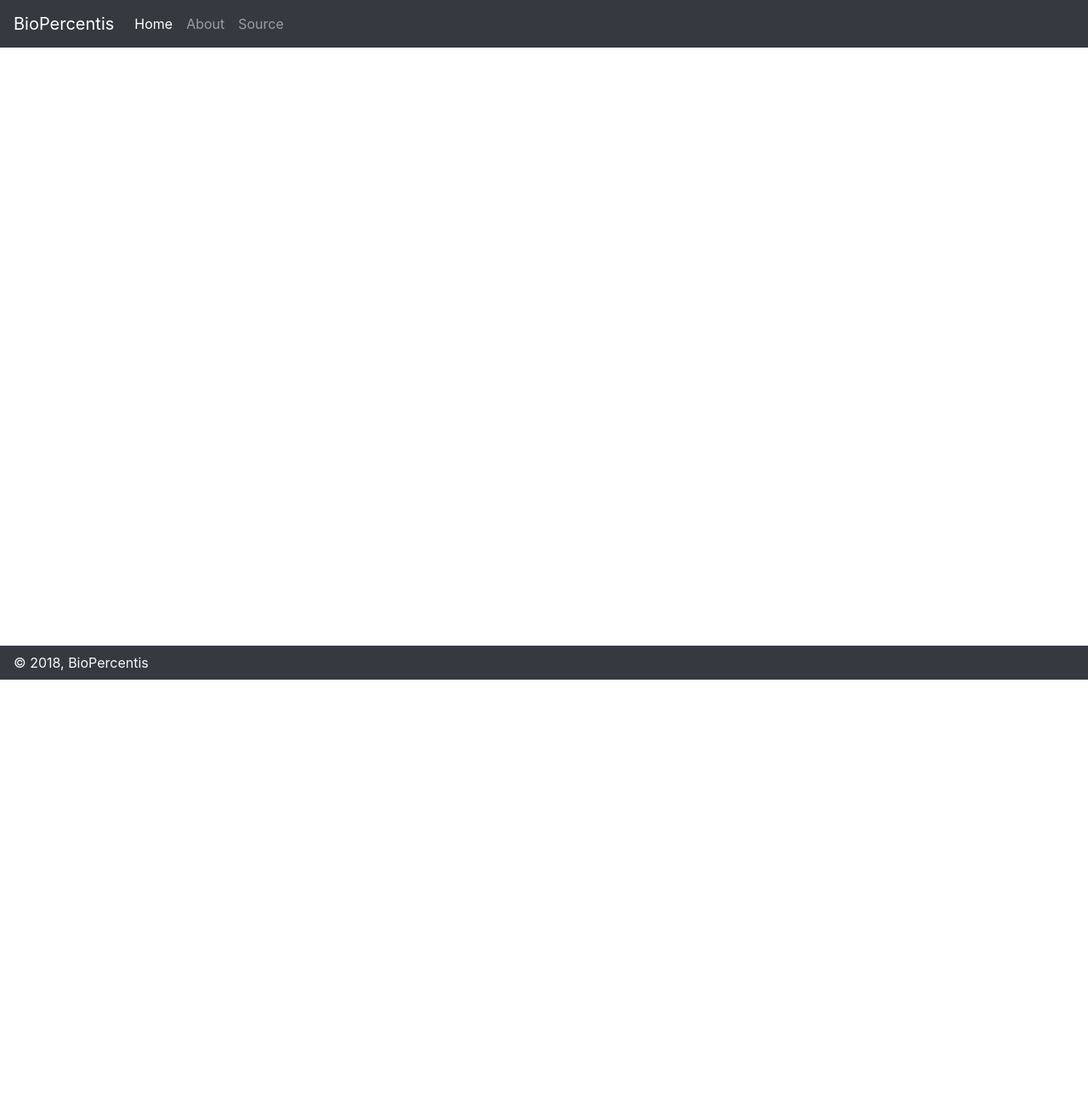
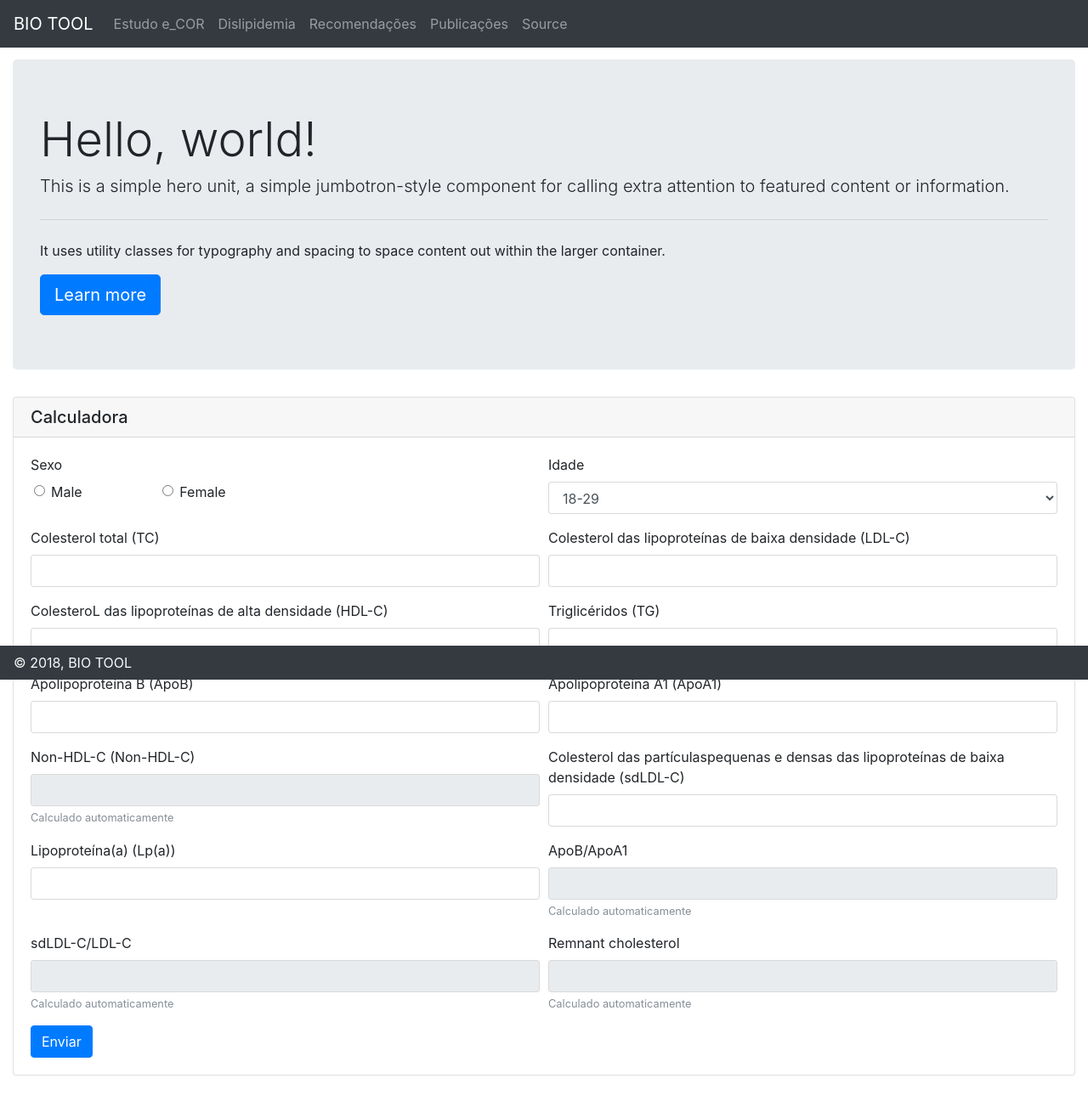
Before and after one commit to HFSVBC/BioTool_INSA, a CodeIgniter app: page /database/ in a window 1280 px wide. Shown: the whole page at 85% size. Before the commit the page ends 800 px from the top, so only its background shows below. Run offline with CodeIgniter, Linux system fonts and the light colour scheme.

Commit message:
calculater template done

```diff
--- a/application/controllers/MainLoader.php
+++ b/application/controllers/MainLoader.php
@@ -3,9 +3,18 @@ defined('BASEPATH') OR exit('No direct script access allowed');
 
 class MainLoader extends CI_Controller {
 
+    public function __construct()
+    {
+        parent::__construct();
+
+//        $this->load->view('templates/header');
+//        $this->load->view('templates/footer');
+    }
+
 	public function index()
 	{
-		$this->load->view('templates/header');
-		$this->load->view('templates/footer');
+        $this->load->view('templates/header');
+        $this->load->view('home');
+        $this->load->view('templates/footer');
 	}
 }
--- /dev/null
+++ b/application/views/home.php
@@ -0,0 +1,107 @@
+<?php
+defined('BASEPATH') OR exit('No direct script access allowed');?>
+<div class="container-fluid">
+    <div class="jumbotron">
+        <h1 class="display-4">Hello, world!</h1>
+        <p class="lead">This is a simple hero unit, a simple jumbotron-style component for calling extra attention to featured content or information.</p>
+        <hr class="my-4">
+        <p>It uses utility classes for typography and spacing to space content out within the larger container.</p>
+        <a class="btn btn-primary btn-lg" href="#" role="button">Learn more</a>
+    </div>
+</div>
+<div class="card">
+    <h5 class="card-header">Calculadora</h5>
+    <div class="card-body">
+        <form>
+            <div class="form-row">
+                <div class="form-group col">
+                    <label>Sexo</label>
+                    <div class="row pl-4">
+                        <div class="form-check col-md-3">
+                            <input type="radio" class="form-check-input" id="gender_m" name="gender" value="male" required>
+                            <label class="form-check-label" for="gender_m">Male</label>
+                        </div>
+                        <div class="form-check col-md-3">
+                            <input type="radio" class="form-check-input" id="gender_f" name="gender" value="female" required>
+                            <label class="form-check-label" for="gender_f">Female</label>
+                        </div>
+                    </div>
+                </div>
+                <div class="form-group col">
+                    <label for="age">Idade</label>
+                    <select class="form-control" id="age" required>
+                        <option>18-29</option>
+                        <option>30-39</option>
+                        <option>40-49</option>
+                        <option>50-59</option>
+                    </select>
+                </div>
+            </div>
+            <div class="form-row">
+                <div class="form-group col">
+                    <label for="calc_CT">Colesterol total (TC)</label>
+                    <input type="number" min="0" class="form-control" id="calc_CT" required>
+                </div>
+                <div class="form-group col">
+                    <label for="calc_CLBD">Colesterol das lipoproteínas de baixa densidade (LDL-C)</label>
+                    <input type="number" min="0" class="form-control" id="calc_CLBD" required>
+                </div>
+            </div>
+            <div class="form-row">
+                <div class="form-group col">
+                    <label for="calc_CLAD">ColesteroL das lipoproteínas de alta densidade (HDL-C)</label>
+                    <input type="number" min="0" class="form-control" id="calc_CLAD" required>
+                </div>
+                <div class="form-group col">
+                    <label for="calc_T">Triglicéridos (TG)</label>
+                    <input type="number" min="0" class="form-control" id="calc_T" required>
+                </div>
+            </div>
+            <div class="form-row">
+                <div class="form-group col">
+                    <label for="calc_AB">Apolipoproteína B (ApoB)</label>
+                    <input type="number" min="0" class="form-control" id="calc_AB" required>
+                </div>
+                <div class="form-group col">
+                    <label for="calc_AA">Apolipoproteína A1 (ApoA1)</label>
+                    <input type="number" min="0" class="form-control" id="calc_AA" required>
+                </div>
+            </div>
+            <div class="form-row">
+                <div class="form-group col">
+                    <label for="calc_HDL_C">Non-HDL-C (Non-HDL-C)</label>
+                    <input type="number" min="0" class="form-control" id="calc_HDL_C" readonly>
+                    <small class="form-text text-muted">Calculado automaticamente</small>
+                </div>
+                <div class="form-group col">
+                    <label for="calc_CPDLBD">Colesterol das partículaspequenas e densas das lipoproteínas de baixa densidade (sdLDL-C)</label>
+                    <input type="number" min="0" class="form-control" id="calc_CPDLBD" required>
+                </div>
+            </div>
+            <div class="form-row">
+                <div class="form-group col">
+                    <label for="calc_LA">Lipoproteína(a) (Lp(a))</label>
+                    <input type="number" min="0" class="form-control" id="calc_LA" required>
+                </div>
+                <div class="form-group col">
+                    <label for="calc_AB_AA">ApoB/ApoA1</label>
+                    <input type="number" min="0" class="form-control" id="calc_AB_AA" readonly>
+                    <small class="form-text text-muted">Calculado automaticamente</small>
+                </div>
+            </div>
+            <div class="form-row">
+                <div class="form-group col">
+                    <label for="calc_sdLDL_LDL">sdLDL-C/LDL-C</label>
+                    <input type="number" min="0" class="form-control" id="calc_sdLDL_LDL" readonly>
+                    <small class="form-text text-muted">Calculado automaticamente</small>
+                </div>
+                <div class="form-group col">
+                    <label for="calc_RC">Remnant cholesterol</label>
+                    <input type="number" min="0" class="form-control" id="calc_RC" readonly>
+                    <small class="form-text text-muted">Calculado automaticamente</small>
+                </div>
+            </div>
+            <button type="submit" class="btn btn-primary">Enviar</button>
+        </form>
+    </div>
+</div>
--- a/application/views/templates/footer.php
+++ b/application/views/templates/footer.php
@@ -1,5 +1,5 @@
   <footer class="fixed-bottom bg-dark text-light py-2 px-3">
-    <p>© <?php echo Date('Y');?>, BioPercentis</p>
+    <p>© <?php echo Date('Y');?>, BIO TOOL</p>
   </footer>
 </body>
 </html>
--- a/application/views/templates/header.php
+++ b/application/views/templates/header.php
@@ -5,7 +5,7 @@ defined('BASEPATH') OR exit('No direct script access allowed');?>
 <head>
   <meta name="viewport" content="width=device-width, initial-scale=1">
   <meta http-equiv="Content-Type" content="text/html;charset=UTF-8">
-  <title>BioPercentis</title>
+  <title>BIO TOOL</title>
   <meta name="description" content="">
   <link rel="canonical" href="">
   <!-- Facebook Open Graph -->
@@ -31,20 +31,28 @@ defined('BASEPATH') OR exit('No direct script access allowed');?>
   <script async type="text/javascript" src="<?php echo base_url('frameworks/bootstrap/js/bootstrap.min.js');?>"></script>
   <!-- Main CSS -->
   <link async rel="stylesheet" type="text/css" href="<?php echo base_url('custom/css/main.css');?>">
+  <!-- Main JS -->
+  <script async type="text/javascript" src="<?php echo base_url('custom/js/main.js');?>"></script>
 </head>
 <body>
   <nav class="navbar fixed-top navbar-expand-lg navbar-dark bg-dark">
-    <a class="navbar-brand" href="#">BioPercentis</a>
+    <a class="navbar-brand" href="#">BIO TOOL</a>
     <button class="navbar-toggler" type="button" data-toggle="collapse" data-target="#navbarSupportedContent" aria-controls="navbarSupportedContent" aria-expanded="false" aria-label="Toggle navigation">
       <span class="navbar-toggler-icon"></span>
     </button>
     <div class="collapse navbar-collapse" id="navbarSupportedContent">
       <ul class="navbar-nav mr-auto">
-        <li class="nav-item active">
-          <a class="nav-link" href="#">Home <span class="sr-only">(current)</span></a>
+        <li class="nav-item">
+          <a class="nav-link" href="#">Estudo e_COR</a>
         </li>
         <li class="nav-item">
-          <a class="nav-link" href="#">About</a>
+          <a class="nav-link" href="#">Dislipidemia</a>
+        </li>
+        <li class="nav-item">
+          <a class="nav-link" href="#">Recomendações</a>
+        </li>
+        <li class="nav-item">
+          <a class="nav-link" href="#">Publicações</a>
         </li>
         <li class="nav-item">
           <a class="nav-link" href="https://github.com/HFSVBC/BioPercentis_INSA" target="_blank">Source</a>
--- a/custom/css/main.css
+++ b/custom/css/main.css
@@ -1 +1,4 @@
+body{padding: 70px 0 50px 0;}
 footer p{margin: 0;}
+.card{margin: 0 15px;}
+div.form-check.col-md-3 .form-check-label{padding: 0}
--- /dev/null
+++ b/custom/js/main.js
@@ -0,0 +1,31 @@
+"USE STRICT";
+$(window).on("load", function() {
+    $("#calc_CT, #calc_CLAD").on("keyup", function(){
+        calculate_Non_HDL_C();
+    });
+    $("#calc_AB, #calc_AA").on("keyup", function(){
+        calculate_ApoB_ApoA();
+    });
+    $("#calc_CPDLBD, #calc_CLBD").on("keyup", function(){
+        calculate_sdldlC_ldlC();
+    });
+    $("#calc_CT, #calc_CLBD, #calc_CLAD").on("keyup", function(){
+        calculate_remnant_cholesterol();
+    });
+});
+var calculate_Non_HDL_C = function() {
+    let result = parseInt($("#calc_CT").val()) - parseInt($("#calc_CLAD").val());
+    $("#calc_HDL_C").val(result);
+}
+var calculate_ApoB_ApoA = function() {
+    let result = parseInt($("#calc_AB").val()) / parseInt($("#calc_AA").val());
+    $("#calc_AB_AA").val(result);
+}
+var calculate_sdldlC_ldlC = function() {
+    let result = parseInt($("#calc_CPDLBD").val()) / parseInt($("#calc_CLBD").val());
+    $("#calc_sdLDL_LDL").val(result);
+}
+var calculate_remnant_cholesterol = function() {
+    let result = parseInt($("#calc_CT").val()) - ( parseInt($("#calc_CLBD").val()) + parseInt($("#calc_CLAD").val()) );
+    $("#calc_RC").val(result);
+}
```
Also changed, not shown: custom/css/index.html (added, +8 -0 lines), custom/images/index.html (added, +8 -0 lines), custom/index.html (added, +8 -0 lines), custom/js/index.html (added, +8 -0 lines), README.md, application/views/main.php (deleted), 2 other files.
